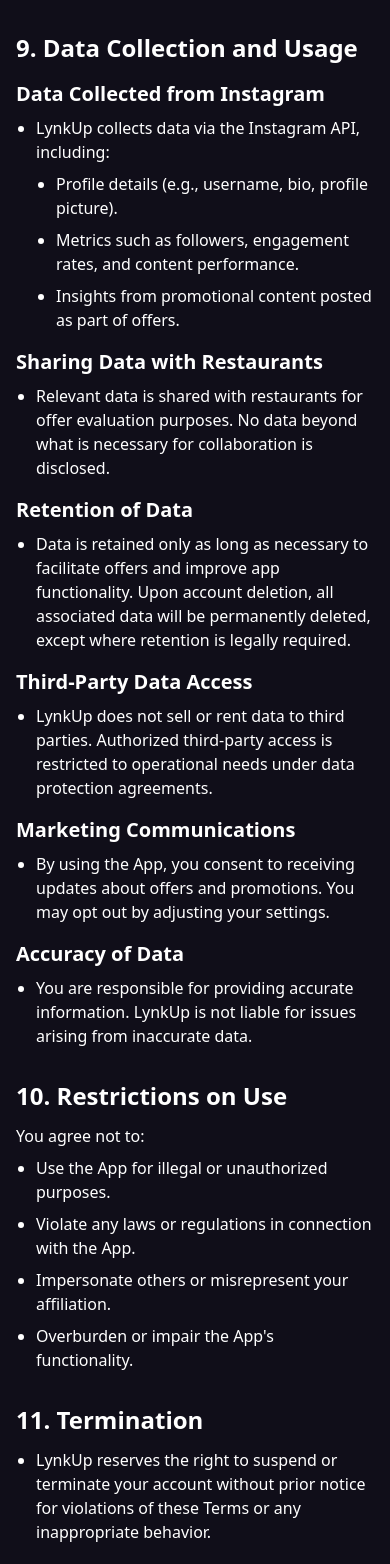
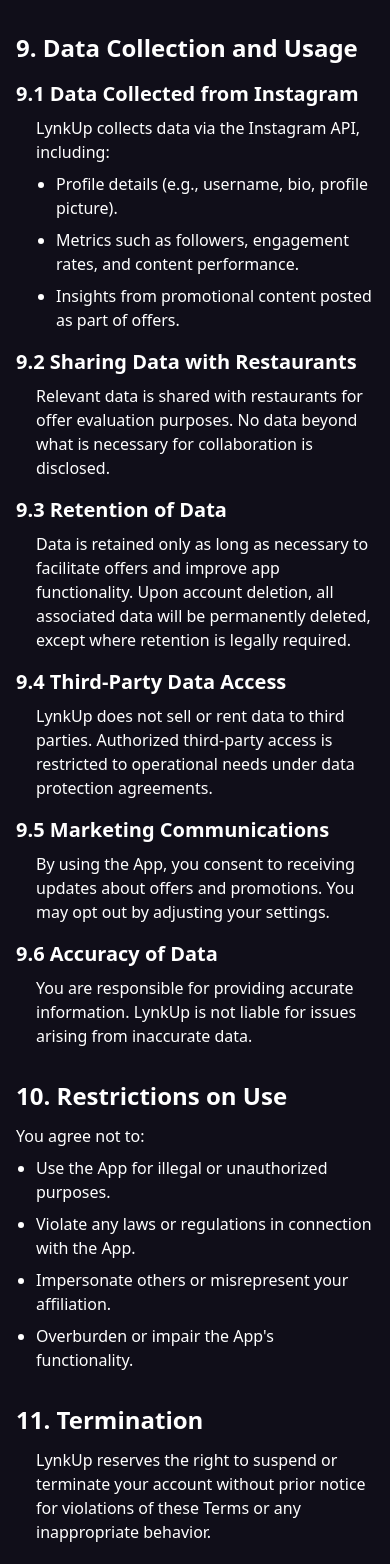
Before and after one commit to Mohitduaa/Lynkup, a React (Create React App) app: page /privacy in a window 390 px wide. Shown: the part 3064-4628 px from the top of the page. Built offline with nearby package versions, Linux system fonts and the light colour scheme; a web font is replaced by a local one.

Commit message:
all done

```diff
--- a/src/Components/FAQS.jsx
+++ b/src/Components/FAQS.jsx
@@ -96,14 +96,14 @@
               </span>
             </div>
             {openIndex === index && (
-              <p className="mt-3 text-sm lg:text-base font-Lexend text-white">
+              <p className="mt-3 text-sm lg:text-base font-Lexend text-gray-300">
                 {faq.answer}
               </p>
             )}
           </div>
         ))}
       </div>
-      <div className="divide-y divide-gray-200">
+      <div className="divide-y divide-gray-200 py-5">
         <h1 className="text-2xl lg:text-3xl font-bold font-poppins mb-8 py-5">
         Restaurants        </h1>
         {Resturant.map((faq, index) => (
@@ -124,7 +124,7 @@
               </span>
             </div>
             {openIndex === index && (
-              <p className="mt-3 text-sm lg:text-base font-Lexend text-white">
+              <p className="mt-3 text-sm lg:text-base font-Lexend text-gray-300">
                 {faq.answer}
               </p>
             )}
--- a/src/Components/Footer.jsx
+++ b/src/Components/Footer.jsx
@@ -33,7 +33,7 @@
         </div>
         <div className="flex flex-col flex-wrap gap-4 justify-center md:justify-end">
           <Link to="http://admin.lynkup.co.in" className="text-[#FDFDFD] font-quicksand hover:underline">Businesses </Link>
-          <Link href="#" className="text-[#FDFDFD] hover:underline font-quicksand">  Creators</Link>
+          {/* <Link href="#" className="text-[#FDFDFD] hover:underline font-quicksand">  Creators</Link> */}
          <p className="text-[#FDFDFD]"><Link to="/Faq" className="hover:underline font-quicksand">FAQs</Link></p>
         <p className="text-[#FDFDFD]"><Link to="/privacy" className="hover:underline font-quicksand">Terms and conditions </Link></p>
         </div>
--- a/src/Components/HeroSection.jsx
+++ b/src/Components/HeroSection.jsx
@@ -7,7 +7,7 @@
 {/* For Mobile & Tablet (Same Image) */}
       <div className="block lg:hidden">
         {/* Text Part */}
-        <div className="relative flex justify-center items-center px-4 py-8">
+        <div className="relative flex justify-center items-center ">
           <motion.div
             initial={{ opacity: 0, y: 100 }}
             animate={{ opacity: 1, y: 0 }}
--- a/src/Components/Howitworks.jsx
+++ b/src/Components/Howitworks.jsx
@@ -50,7 +50,7 @@
           className="mb-6"
         >
           <h2 className="text-2xl md:text-3xl lg:text-5xl text-center font-quicksand font-bold">
-            How it works
+            How it works for creator
           </h2>
         </motion.div>
 
--- a/src/Components/Navbaar.jsx
+++ b/src/Components/Navbaar.jsx
@@ -41,9 +41,9 @@
           <div className="hidden lg:block">
             <ul className="flex gap-3">
               <Link to="Businesses" smooth={true}  duration={500} className="font-normal font-quicksand text-[14px] lg:text-[17px] text-[#100E19]  px-[8px] py-[4px] rounded-lg cursor-pointer">Businesses</Link>
-              <Link to="Creators"  smooth={true}  duration={500} className="font-normal font-quicksand text-[14px] lg:text-[17px] text-[#100E19]  px-[8px] py-[4px] rounded-lg cursor-pointer ">Creators</Link>
               <Link to="Features"  smooth={true}  duration={500}  className="font-normal font-quicksand text-[14px] lg:text-[17px] text-[#100E19]  px-[8px] py-[4px] rounded-lg cursor-pointer">Our Features</Link>
               <Link to="Download"  smooth={true}  duration={500} className="font-normal font-quicksand text-[14px] lg:text-[17px] text-[#100E19]  px-[8px] py-[4px] rounded-lg cursor-pointer"> Download App</Link>
+              <Link to="Creators"  smooth={true}  duration={500} className="font-normal font-quicksand text-[14px] lg:text-[17px] text-[#100E19]  px-[8px] py-[4px] rounded-lg cursor-pointer ">Creators</Link>
               <NavLink to="http://admin.lynkup.co.in" className="font-normal font-quicksand text-[14px] lg:text-[16px] text-white bg-[#100E19] px-[8px] py-[6px] rounded-lg cursor-pointer" >Login as Business </NavLink>
             </ul>
           </div>
@@ -84,9 +84,9 @@
             <ul className="flex flex-col gap-3 px-4 py-4">
 
                 <Link to="Businesses" smooth={true}  duration={500} className="font-normal font-quicksand text-[14px] md:text-[17px] cursor-pointer">Businesses</Link>
-                <Link to="Creators"  smooth={true}  duration={500} className="font-normal font-quicksand text-[14px] md:text-[17px] cursor-pointer">Creators</Link>
                 <Link to="Features"  smooth={true}  duration={500}  className="font-normal font-quicksand text-[14px] md:text-[17px] cursor-pointer">Our Features</Link>
                 <Link to="Download"  smooth={true}  duration={500}  className="font-normal font-quicksand text-[14px] md:text-[17px] cursor-pointer">Download App</Link>
+                <Link to="Creators"  smooth={true}  duration={500} className="font-normal font-quicksand text-[14px] md:text-[17px] cursor-pointer">Creators</Link>
                 <NavLink to="http://admin.lynkup.co.in"  className="font-normal font-quicksand text-[14px] md:text-[17px] cursor-pointer">Login as Business</NavLink>
 
 
--- a/src/Components/Priviacyandcookies.jsx
+++ b/src/Components/Priviacyandcookies.jsx
@@ -99,8 +99,8 @@
           <section>
             <h2 className="text-2xl font-semibold text-white mb-3">9. Data Collection and Usage</h2>
 
-            <h3 className="text-xl font-semibold text-white mt-4 mb-2">Data Collected from Instagram</h3>
-            <ul className="list-disc pl-5 space-y-2 text-white">
+            <h3 className="text-xl font-semibold text-white mt-4 mb-2">9.1 Data Collected from Instagram</h3>
+            <ul className=" pl-5 space-y-2 text-white">
               <li>LynkUp collects data via the Instagram API, including:</li>
               <ul className="list-disc pl-5 mt-2 space-y-2">
                 <li>Profile details (e.g., username, bio, profile picture).</li>
@@ -109,28 +109,28 @@
               </ul>
             </ul>
 
-            <h3 className="text-xl font-semibold text-white mt-4 mb-2">Sharing Data with Restaurants</h3>
-            <ul className="list-disc pl-5 space-y-2 text-white">
+            <h3 className="text-xl font-semibold text-white mt-4 mb-2">9.2 Sharing Data with Restaurants</h3>
+            <ul className=" pl-5 space-y-2 text-white">
               <li>Relevant data is shared with restaurants for offer evaluation purposes. No data beyond what is necessary for collaboration is disclosed.</li>
             </ul>
 
-            <h3 className="text-xl font-semibold text-white mt-4 mb-2">Retention of Data</h3>
-            <ul className="list-disc pl-5 space-y-2 text-white">
+            <h3 className="text-xl font-semibold text-white mt-4 mb-2">9.3 Retention of Data</h3>
+            <ul className=" pl-5 space-y-2 text-white">
               <li>Data is retained only as long as necessary to facilitate offers and improve app functionality. Upon account deletion, all associated data will be permanently deleted, except where retention is legally required.</li>
             </ul>
 
-            <h3 className="text-xl font-semibold text-white mt-4 mb-2">Third-Party Data Access</h3>
-            <ul className="list-disc pl-5 space-y-2 text-white">
+            <h3 className="text-xl font-semibold text-white mt-4 mb-2">9.4 Third-Party Data Access</h3>
+            <ul className=" pl-5 space-y-2 text-white">
               <li>LynkUp does not sell or rent data to third parties. Authorized third-party access is restricted to operational needs under data protection agreements.</li>
             </ul>
 
-            <h3 className="text-xl font-semibold text-white mt-4 mb-2">Marketing Communications</h3>
-            <ul className="list-disc pl-5 space-y-2 text-white">
+            <h3 className="text-xl font-semibold text-white mt-4 mb-2">9.5 Marketing Communications</h3>
+            <ul className=" pl-5 space-y-2 text-white">
               <li>By using the App, you consent to receiving updates about offers and promotions. You may opt out by adjusting your settings.</li>
             </ul>
 
-            <h3 className="text-xl font-semibold text-white mt-4 mb-2">Accuracy of Data</h3>
-            <ul className="list-disc pl-5 space-y-2 text-white">
+            <h3 className="text-xl font-semibold text-white mt-4 mb-2">9.6 Accuracy of Data</h3>
+            <ul className=" pl-5 space-y-2 text-white">
               <li>You are responsible for providing accurate information. LynkUp is not liable for issues arising from inaccurate data.</li>
             </ul>
           </section>
@@ -148,7 +148,7 @@
 
           <section>
             <h2 className="text-2xl font-semibold text-white mb-3">11. Termination</h2>
-            <ul className="list-disc pl-5 space-y-2 text-white">
+            <ul className=" pl-5 space-y-2 text-white">
               <li>LynkUp reserves the right to suspend or terminate your account without prior notice for violations of these Terms or any inappropriate behavior.</li>
             </ul>
           </section>
@@ -172,23 +172,23 @@
 
           <section>
             <h2 className="text-2xl font-semibold text-white mb-3">13. Modifications to Terms</h2>
-            <ul className="list-disc pl-5 space-y-2 text-white">
+            <ul className=" pl-5 space-y-2 text-white">
               <li>LynkUp reserves the right to update these Terms at any time. Significant changes will be communicated via the App, and continued use signifies acceptance of the revised Terms.</li>
             </ul>
           </section>
 
           <section>
             <h2 className="text-2xl font-semibold text-white mb-3">14. Governing Law</h2>
-            <ul className="list-disc pl-5 space-y-2 text-white">
+            <ul className=" pl-5 space-y-2 text-white">
               <li>These Terms are governed by the laws of India. Any disputes are subject to the <strong> exclusive jurisdiction of the courts in India.</strong></li>
             </ul>
           </section>
 
           <section>
             <h2 className="text-2xl font-semibold text-white mb-3">15. Contact Us</h2>
-            <ul className="list-disc pl-5 space-y-2 text-white">
+            <ul className=" pl-5 space-y-2 text-white">
               <li>For any questions or concerns, contact us at:</li>
-              <li> <strong>Email:</strong> lynkupindia@gmail.com</li>
+              <h1> <strong>Email:</strong> lynkupindia@gmail.com</h1>
             </ul>
           </section>
         </div>
```
